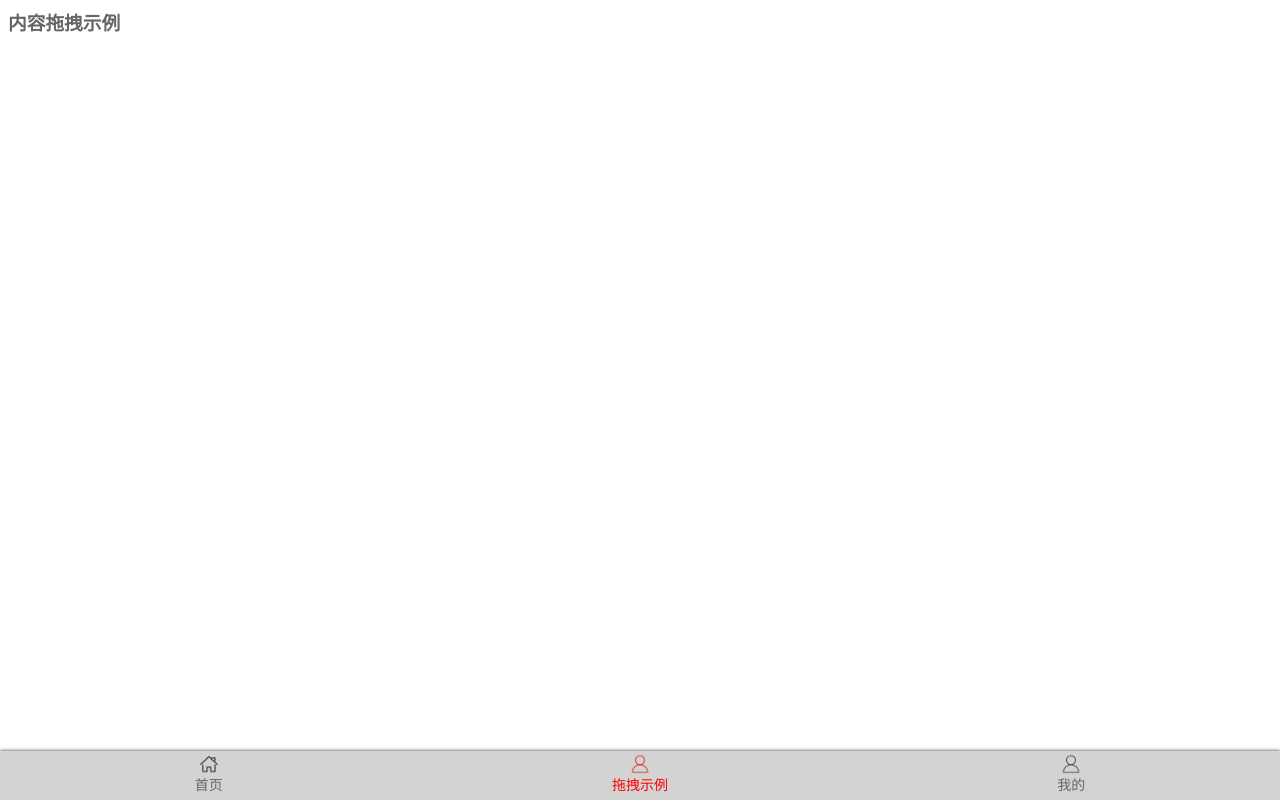
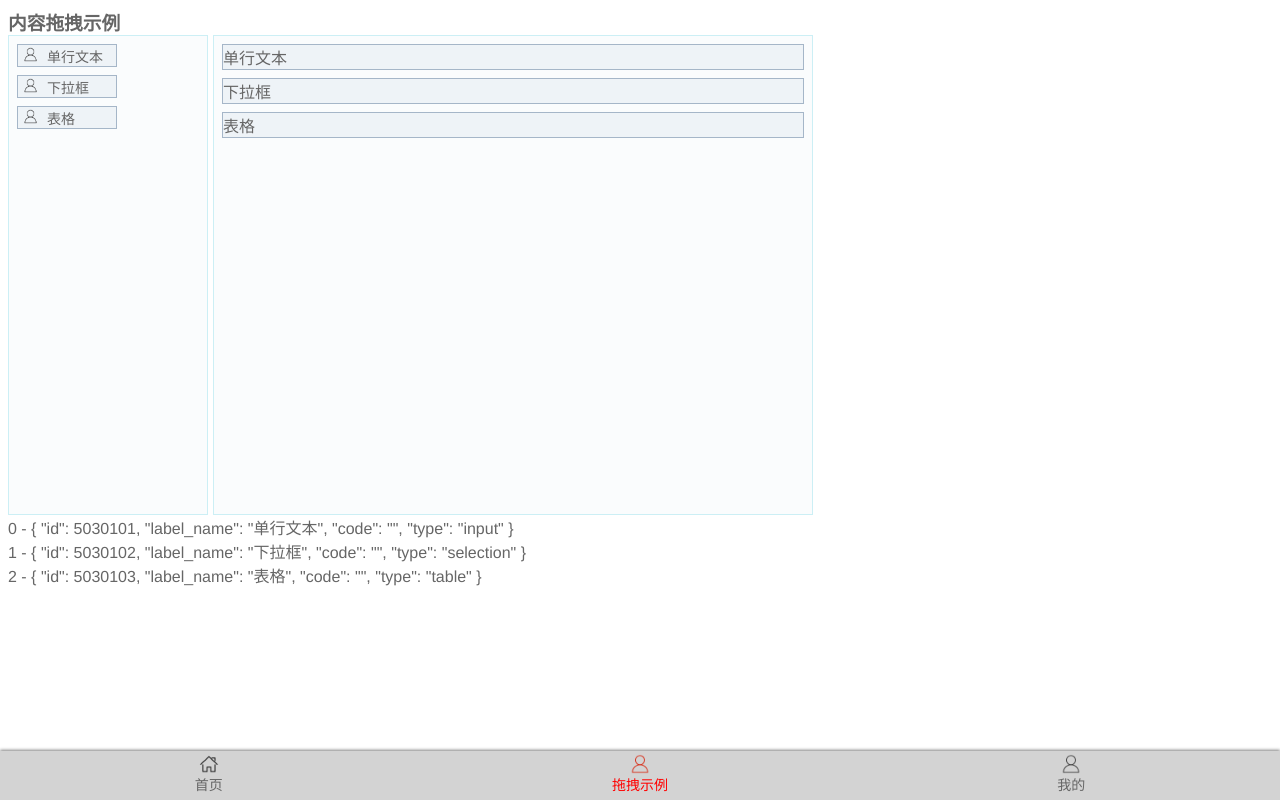
Before and after one commit to rockpile-studio/web-app, a Vue app: page /draggable in a window 1280 px wide. Built offline with nearby package versions, Linux system fonts and the light colour scheme.

Commit message:
提交更新

```diff
--- a/package.json
+++ b/package.json
@@ -9,8 +9,11 @@
   "dependencies": {
     "axios": "^0.21.0",
     "core-js": "^3.6.5",
+    "element-ui": "^2.14.1",
+    "sortablejs": "^1.12.0",
     "vue": "^2.6.11",
     "vue-router": "^3.2.0",
+    "vuedraggable": "^2.24.3",
     "vuex": "^3.4.0"
   },
   "devDependencies": {
--- /dev/null
+++ b/src/common/uuid-utils.js
@@ -0,0 +1,21 @@
+// 生成uuid
+export function uuid() {
+  const chars = '0123456789ABCDEFGHIJKLMNOPQRSTUVWXYZabcdefghijklmnopqrstuvwxyz'.split('');
+  let uuid = [];
+  // rfc4122, version 4 form
+  let r;
+
+  // rfc4122 requires these characters
+  uuid[8] = uuid[13] = uuid[18] = uuid[23] = '-';
+  uuid[14] = '4';
+
+  // Fill in random data.  At i==19 set the high bits of clock sequence as
+  // per rfc4122, sec. 4.1.5
+  for (let i = 0; i < 36; i++) {
+    if (!uuid[i]) {
+      r = 0 | Math.random() * 16;
+      uuid[i] = chars[(i === 19) ? (r & 0x3) | 0x8 : r];
+    }
+  }
+  return uuid.join('');
+}
--- a/src/main.js
+++ b/src/main.js
@@ -2,6 +2,12 @@ import Vue from 'vue'
 import App from './App.vue'
 import router from './router'
 import store from './store'
+
+// 安装element-ui模块 npm install element-ui --save
+import ElementUI from 'element-ui'
+import 'element-ui/lib/theme-chalk/index.css'
+
+Vue.use(ElementUI)
 
 Vue.config.productionTip = false
 
--- a/src/network/http-client.js
+++ b/src/network/http-client.js
@@ -1,8 +1,9 @@
 import axios from "axios";
+import {baseUrl} from "../common/env";
 
 export function httpClient(config) {
   const axiosInstance = axios.create({
-    baseURL: 'http://127.0.0.1:5030',
+    baseURL: baseUrl,
     timeout: 5000,
   })
 
--- a/src/store/index.js
+++ b/src/store/index.js
@@ -9,10 +9,10 @@ Vue.use(Vuex)
 
 export default new Vuex.Store({
   state: {
+    userInfo: {},
   },
   mutations,
   actions,
   getters,
-  modules: {
-  }
+  modules: {}
 })
--- a/src/views/Draggable/Draggable.vue
+++ b/src/views/Draggable/Draggable.vue
@@ -1,14 +1,158 @@
 <template>
-  <h3>内容拖拽示例</h3>
+  <div>
+    <h3>内容拖拽示例</h3>
+    <el-container class="drag-demo">
+      <el-aside style="width: 200px">
+        <draggable
+          class="drag-menu"
+          :list="componentsDef"
+          :options="menuDragOptions"
+          :clone="cloneComponent"
+          @start="dragging = true"
+          @end="dragging = false">
+          <div class="drag-menu-element" v-for="(item, index) in componentsDef" :key="item.id">
+            <img class="drag-menu-ele-icon" src="@/assets/img/TabBar/profile.png" alt="">
+            {{ item.label_name }}
+          </div>
+        </draggable>
+      </el-aside>
+      <el-main style="padding: 0px">
+        <draggable
+          class="drag-layout"
+          :list="formComponents"
+          :options="layoutDragOptions"
+          :move="moving"
+          @start="dragging = true"
+          @end="dragging = false">
+          <div class="drag-layout-element" v-for="(component, index) in formComponents" :key="component.id">
+            {{ component.label_name }}
+          </div>
+        </draggable>
+      </el-main>
+    </el-container>
 
+    <ul v-for="(component, index) in formComponents">
+      <li>{{index}} - {{component}}</li>
+    </ul>
+  </div>
 </template>
 
 <script>
+  // npm install vuedraggable --save
+  // npm install sortablejs --save
+  import draggable from 'vuedraggable';
+  // 可以通过"/src/"开头，自动提示路径
+  import {uuid} from '@/common/uuid-utils';
+
   export default {
-    name: "Draggable"
+    name: "Draggable",
+    components: {
+      draggable,
+    },
+    data() {
+      return {
+        menuDragOptions: {
+          group: {
+            name: "draggable-demo",  // name相同的组可以互相拖动
+            // pull属性定义从列表容器移动出去的设置
+            // true：列表容器内的单元可以被移出，反之false
+            // 'clone'：列表单元移出，移动的单元为该元素的副本
+            // function：进行复杂逻辑，函数中return false/true来判断是否移出
+            pull: 'clone',
+            // put属性定义往列表容器放置单元的设置
+            // true：列表容器可以从其他列表容器内放入单元，反之false
+            // function：进行复杂逻辑，函数中return false/true来判断是否放入；
+            // ['foo','bar']：单个字符串或字符串数组，代表group配置项的name值；
+            put: false,
+            // 在移动到另一个列表后，将克隆的元素恢复到初始位置
+            revertClone: true
+          },
+          sort: false, // 列表单元是否可以在容器内进行拖拽排序
+          delay: 0, // 定义鼠标选中列表单元可以开始拖动的延迟时间,单位:ms；
+          disabled: false, // true：sortable对象不能拖放排序，false：可以排序
+          animation: 300,  // 单位：ms，排序动画的时间，0-没有动画
+        },
+        layoutDragOptions: {
+          group: {
+            name: "draggable-demo",
+            pull: 'false',
+            put: true,
+            revertClone: true
+          },
+          sort: true,
+          delay: 0,
+          disabled: false,
+          animation: 300,
+        },
+        dragging: false,
+        componentsDef: [
+          {id: 5030001, label_name: '单行文本', code: '', type: 'input'},
+          {id: 5030002, label_name: '下拉框', code: '', type: 'selection'},
+          {id: 5030003, label_name: '表格', code: '', type: 'table'},
+        ],
+        formComponents: [
+          {id: 5030101, label_name: '单行文本', code: '', type: 'input'},
+          {id: 5030102, label_name: '下拉框', code: '', type: 'selection'},
+          {id: 5030103, label_name: '表格', code: '', type: 'table'},
+        ]
+      }
+    },
+    methods: {
+      moving: function (event) {
+        // console.log("Future index: ", event.draggedContext.futureIndex);
+        // console.log("Future index: ", event);
+      },
+      cloneComponent(origin) {
+        console.log('origin component', origin);
+        const instance = JSON.parse(JSON.stringify(origin));
+        instance.id = uuid();
+        return instance;
+      }
+    }
   }
 </script>
 
 <style scoped>
 
+  .drag-menu {
+    border: 1px solid #cceff5;
+    background: #fafcfd;
+    height: 480px;
+    width: 200px;
+  }
+
+  .drag-menu-element {
+    border: 1px solid #a5b6c8;
+    background: #eef3f7;
+    width: 100px;
+    text-align: left;
+    font-size: 14px;
+    margin-top: 8px;
+    margin-left: 8px;
+    margin-right: 8px;
+  }
+
+  .drag-menu-ele-icon {
+    width: 15px;
+    height: 15px;
+    margin-top: 2px;
+    margin-left: 5px;
+    margin-right: 5px;
+  }
+
+  .drag-layout {
+    border: 1px solid #cceff5;
+    background: #fafcfd;
+    height: 480px;
+    width: 600px;
+    margin-left: 5px;
+  }
+
+  .drag-layout-element {
+    border: 1px solid #a5b6c8;
+    background: #eef3f7;
+    margin-top: 8px;
+    margin-left: 8px;
+    margin-right: 8px;
+  }
 </style>
--- a/src/views/Home/Home.vue
+++ b/src/views/Home/Home.vue
@@ -1,12 +1,18 @@
 <template>
   <div>
     <h3>首页</h3>
+    <div>{{baseUrl}}</div>
   </div>
 </template>
 
 <script>
   export default {
     name: "Home",
+    computed: {
+      baseUrl() {
+        return process.env;
+      }
+    }
   }
 </script>
 
--- a/vue.config.js
+++ b/vue.config.js
@@ -1,13 +1,7 @@
 module.exports = {
   configureWebpack: {
     resolve: {
-      alias: {
-        // 新增自定义的别名，"@"已经定义为src路径的别名
-        'assets': '@/assets',
-        'common': '@/common',
-        'components': '@/components',
-        'views': '@/views',
-      }
+      alias: {}
     }
   }
 }
```
Also changed, not shown: src/common/env.js (added, +16 -0 lines), src/common/validate-utils.js (+18 -0 lines), 1 other file (tests, documents, lock files or other folders).
